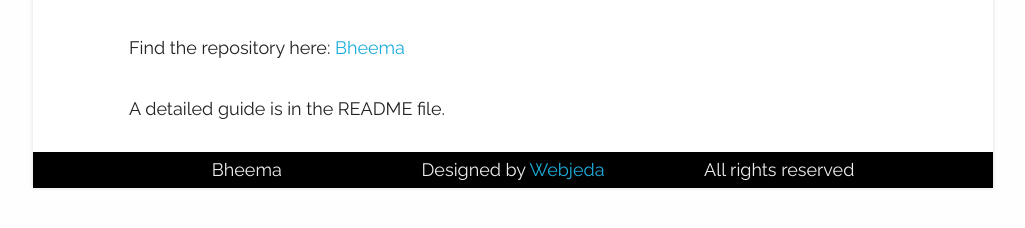
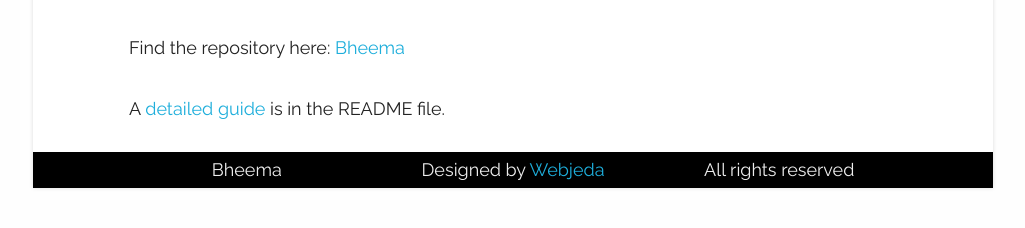
Before and after one commit to sharu725/bheema, a Jekyll site: the page built from _posts/2016-07-07-installation.markdown, in a window 1280 px wide. Shown: the part 446-674 px from the top of the page, without its empty margins (127-1152 px from the left). Built offline with Jekyll 4.4.1, drawn with Linux system fonts in a browser that asks for light colours; part of the change alters nothing that is shown.

Commit message:
no message

```diff
--- a/_posts/2016-07-07-installation.markdown
+++ b/_posts/2016-07-07-installation.markdown
@@ -8,4 +8,4 @@ categories: one
 
 Find the repository here: [Bheema](https://github.com/sharu725/bheema)
 
-A detailed guide is in the README file.
+A [detailed guide](https://github.com/sharu725/bheema#installation) is in the README file.
```
